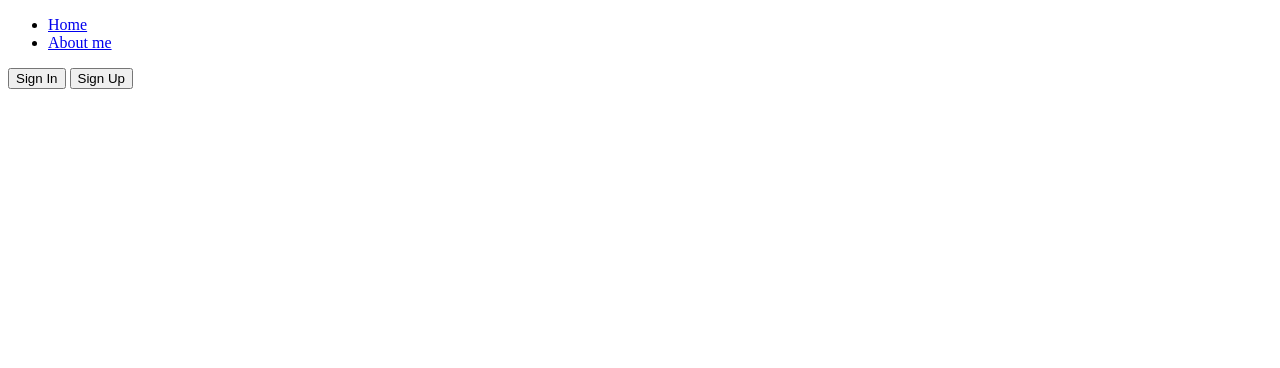
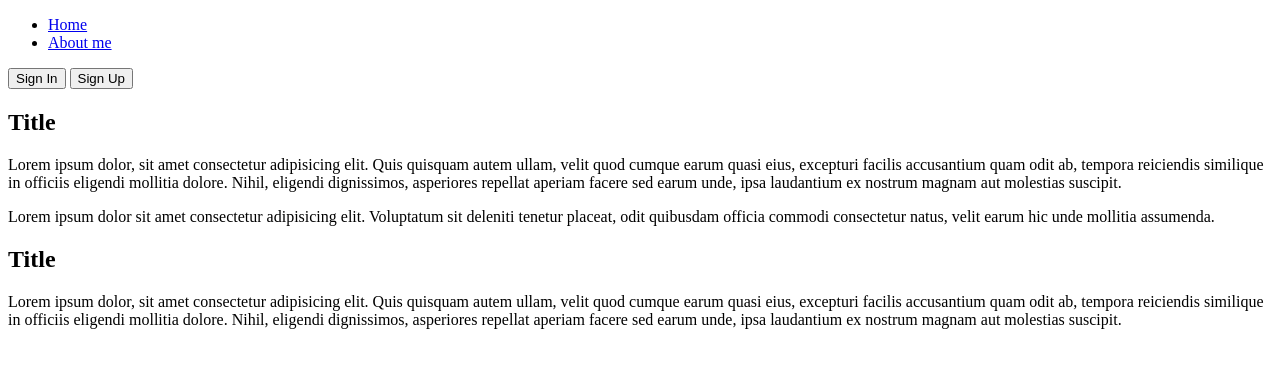
Before and after one commit to IrynaLipska/8_git, a plain HTML site: page index.html in a window 1280 px wide. Drawn offline with Linux system fonts and the light colour scheme.

Commit message:
Upgrade index.html

```diff
--- a/index.html
+++ b/index.html
@@ -22,5 +22,38 @@
         <button class="buttons__btn">Sign Up</button>
       </div>
     </header>
+    <main class="main">
+      <footer>
+        <section>
+          <h2 class="title_2">Title</h2>
+          <p class="text">
+            Lorem ipsum dolor, sit amet consectetur adipisicing elit. Quis
+            quisquam autem ullam, velit quod cumque earum quasi eius, excepturi
+            facilis accusantium quam odit ab, tempora reiciendis similique in
+            officiis eligendi mollitia dolore. Nihil, eligendi dignissimos,
+            asperiores repellat aperiam facere sed earum unde, ipsa laudantium
+            ex nostrum magnam aut molestias suscipit.
+          </p>
+        </section>
+        <section>
+          <article>
+            Lorem ipsum dolor sit amet consectetur adipisicing elit. Voluptatum
+            sit deleniti tenetur placeat, odit quibusdam officia commodi
+            consectetur natus, velit earum hic unde mollitia assumenda.
+          </article>
+        </section>
+        <section>
+          <h2 class="title_2">Title</h2>
+          <p class="text">
+            Lorem ipsum dolor, sit amet consectetur adipisicing elit. Quis
+            quisquam autem ullam, velit quod cumque earum quasi eius, excepturi
+            facilis accusantium quam odit ab, tempora reiciendis similique in
+            officiis eligendi mollitia dolore. Nihil, eligendi dignissimos,
+            asperiores repellat aperiam facere sed earum unde, ipsa laudantium
+            ex nostrum magnam aut molestias suscipit.
+          </p>
+        </section>
+      </footer>
+    </main>
   </body>
 </html>
```
